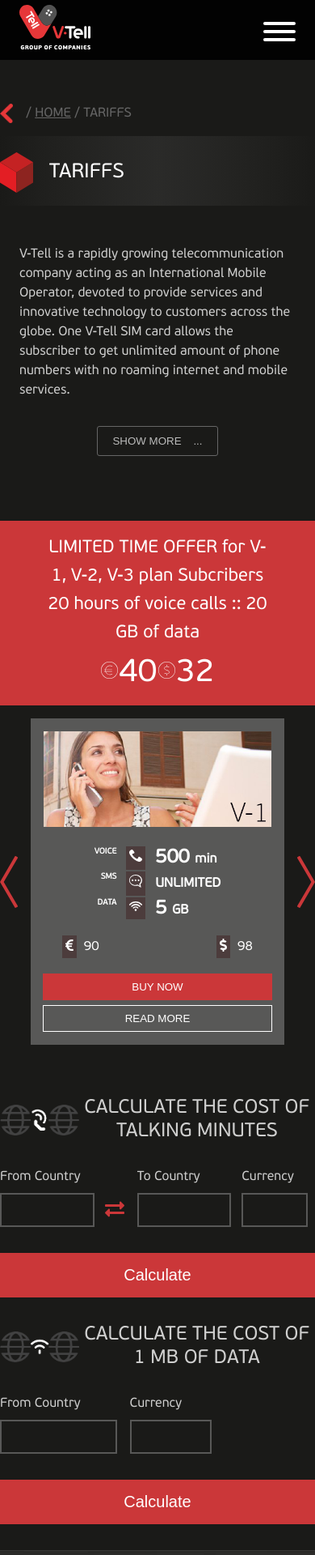
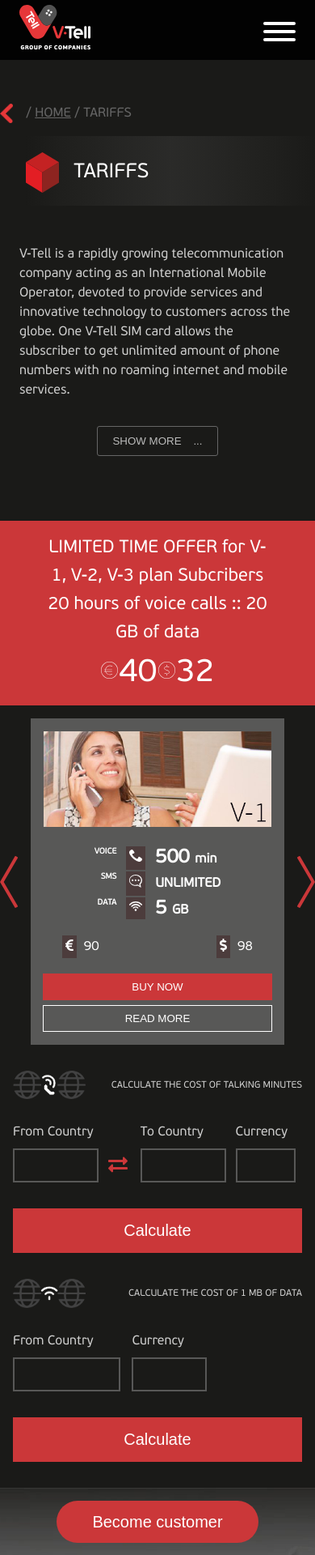
Before and after one commit to kdjordan/vtell, a Vue app: page /plans in a window 390 px wide. Shown: the top 1920 px of the page at 81% size. Built offline with nearby package versions, Linux system fonts and the light colour scheme.

Commit message:
REF : favicon changed favicon

```diff
--- a/src/components/PageDivider.vue
+++ b/src/components/PageDivider.vue
@@ -24,6 +24,10 @@
     justify-content: flex-start;
     margin-bottom: 3rem;
 
+    @media(max-width: 960px) {
+        margin-left: 2rem;
+    }
+
     &__cube {
       height: 50px;
     }
--- a/src/components/PlanCalculator.vue
+++ b/src/components/PlanCalculator.vue
@@ -63,9 +63,18 @@
     color: $vwhite2;
     font-size: 24px;
 
+    @media(max-width: 960px) {
+        margin: 0 1rem;
+    }
 
     &--img {
         width: 25%;
+    }
+
+    &--title {
+        @media(max-width: 700px) {
+            font-size: 3vw;
+        }
     }
 
     &--btn {
--- a/src/views/Plans.vue
+++ b/src/views/Plans.vue
@@ -74,7 +74,7 @@
 
                 </div>
                 <button class="btn-pricing">BUY NOW</button>
-                <button class="btn-pricing btn-ghost">READ MORE</button>
+                <router-link :to="`${theCards[indicies.first].route}`"><button class="btn-pricing btn-ghost">READ MORE</button></router-link>
 
             </div>
 
@@ -115,7 +115,7 @@
 
                 </div>
                 <button class="btn-pricing">BUY NOW</button>
-                <button class="btn-pricing btn-ghost">READ MORE</button>
+                <router-link :to="`${theCards[indicies.second].route}`"><button class="btn-pricing btn-ghost">READ MORE</button></router-link>
 
             </div>
 
@@ -156,7 +156,7 @@
 
                 </div>
                 <button class="btn-pricing">BUY NOW</button>
-                <button class="btn-pricing btn-ghost">READ MORE</button>
+                <router-link :to="`${theCards[indicies.third].route}`"><button class="btn-pricing btn-ghost">READ MORE</button></router-link>
 
             </div>
         </div>
@@ -200,7 +200,8 @@
                     sms: 'UNLIMITED',
                     data: 5,
                     euroPrice: 90,
-                    dollarPrice: 98
+                    dollarPrice: 98,
+                    route: '/plan-v1'
                 },
                 {
                     plan: 'V-2',
@@ -209,7 +210,8 @@
                     sms: 'UNLIMITED',
                     data: 10,
                     euroPrice: 140,
-                    dollarPrice: 160
+                    dollarPrice: 160,
+                    route: '/plan-v2'
                 },
                 {
                     plan: 'V-3',
@@ -218,7 +220,8 @@
                     sms: 'UNLIMITED',
                     data: 15,
                     euroPrice: 190,
-                    dollarPrice: 219
+                    dollarPrice: 219,
+                    route: '/plan-v3'
                 },
                 {
                     plan: 'V-MAXX',
@@ -227,7 +230,8 @@
                     sms: 'UNLIMITED',
                     data: 'UNLIMITED',
                     euroPrice: 500,
-                    dollarPrice: 570
+                    dollarPrice: 570,
+                    route: '/plan-vmax'
                 },
             ]
         }
@@ -354,4 +358,5 @@
     }
 }
 
+
 </style>
```
Also changed, not shown: 1 other file (tests, documents, lock files or other folders).
